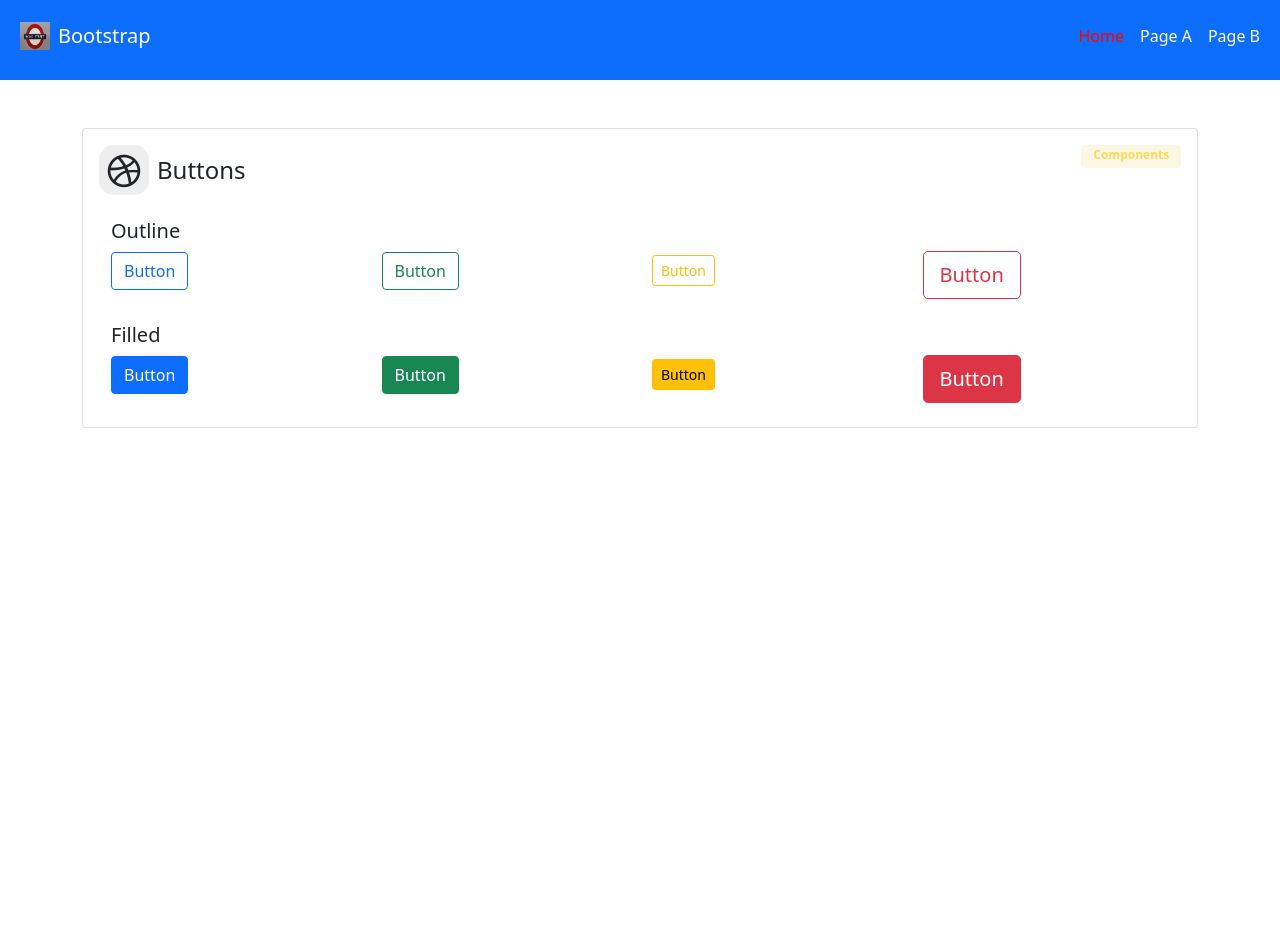
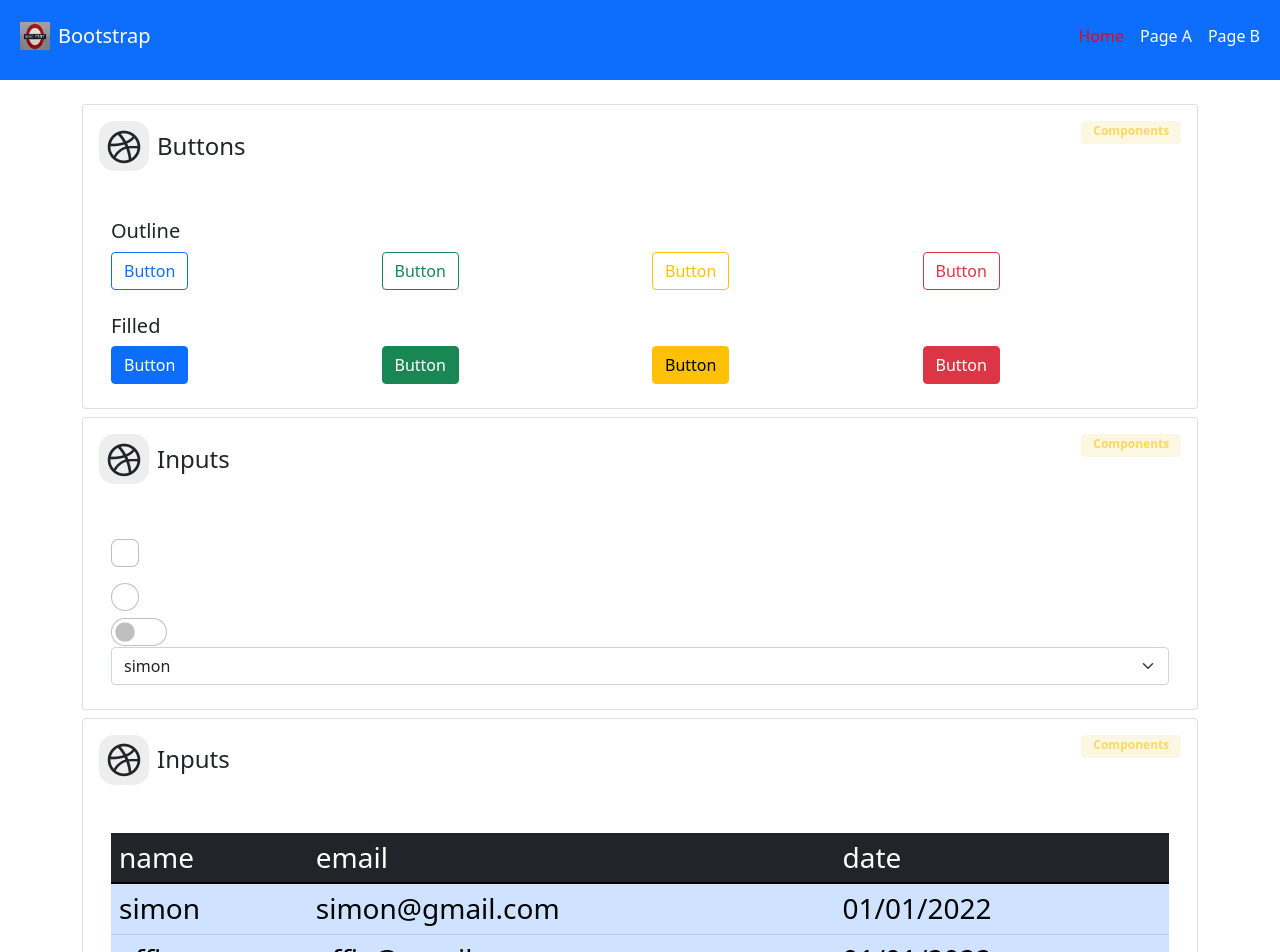
Before and after one commit to symon254/react_components, a React (Create React App) app: page / in a window 1280 px wide. Shown: the top 952 px of the page. Before the commit the page ends 800 px from the top, so only its background shows below. Built offline with nearby package versions, Linux system fonts and the light colour scheme.

Commit message:
feat(Layout.js): layout
creating display for components

```diff
--- a/src/Container/Layout.js
+++ b/src/Container/Layout.js
@@ -1,32 +1,128 @@
-import React, { Suspense } from "react";
-import { Route, Routes, red } from "react-router-dom";
+import React from "react";
 import { Navbar } from "../Components/Navbar/Navbar";
-import screens from "../Routes";
+import Card from "../Components/Card/Card";
+import { Button } from "../Components/Button/Button";
+import {
+    Checkbox,
+    RadioButton,
+    Toggle,
+    Select,
+} from "../Components/Input/Input";
+import { Table } from "../Components/Table/Table";
+const getData = () => {
+    const data = [
+        <>
+            <div className="row align-items-start mt-4">
+                <h5 className="title">Outline</h5>
+                <Button
+                    type="button"
+                    children={"Button"}
+                    buttonType="outline"
+                    button="primary"
+                />
+                <Button
+                    type="button"
+                    children={"Button"}
+                    buttonType="outline"
+                    button="success"
+                />
+                <Button
+                    type="button"
+                    children={"Button"}
+                    buttonType="outline"
+                    button="warning"
+                />
+
+                <Button
+                    type="button"
+                    children={"Button"}
+                    buttonType="outline"
+                    button="danger"
+                />
+            </div>
+
+            <div className="row align-items-start mt-4">
+                <h5 className="title">Filled</h5>
+                <Button
+                    type="button"
+                    children={"Button"}
+                    buttonType="filled"
+                    button="primary"
+                />
+                <Button
+                    type="button"
+                    children={"Button"}
+                    buttonType="filled"
+                    button="success"
+                />
+                <Button
+                    type="button"
+                    children={"Button"}
+                    buttonType="filled"
+                    button="warning"
+                />
+                <Button
+                    type="button"
+                    children={"Button"}
+                    buttonType="filled"
+                    button="danger"
+                />
+            </div>
+        </>,
+    ];
+    return [...data];
+};
 
 const layout = () => {
+    const dataItem = getData();
+
     return (
         <>
             <Navbar />
-      <div className="content-wrapper">
-        <div className="container mt-5 mb-3">
-          <Routes>
-            {screens.map((item, i) => {
-              return item.component ? (
-                <Route
-                  exact
-                  key={i}
-                  path={item.path}
-                  element={
-                    <Suspense fallback="Loading...">
-                      <item.component />
-                    </Suspense>
+            <div className="content-wrapper  ">
+                <div className="container">
+                    <Card
+                        header={"Buttons"}
+                        description={
+                            <div className="container-sm">
+                                <>{dataItem.map((item) => item)}</>
+                            </div>
                         }
                     />
-              ) : (
-                "null"
-              );
-            })}
-          </Routes>
+                    <Card
+                        header={"Inputs"}
+                        description={
+                            <div className="container-sm mt-4">
+                                <>
+                                    <Checkbox />
+                                    <RadioButton />
+                                    <Toggle />
+                                    <Select />
+                                </>
+                            </div>
+                        }
+                    />
+                    <Card
+                        header={"Inputs"}
+                        description={
+                            <div className="container-sm mt-4">
+                                <>
+                                    <Table
+                                        tableType={"filled"}
+                                        table={"primary"}
+                                        tableHeading={"coloured"}
+                                        tableH="dark"
+                                    />
+                                    <Table
+                                        tableType={"filled"}
+                                        table={"danger"}
+                                        tableHeading={"coloured"}
+                                        tableH="dark"
+                                    />
+                                </>
+                            </div>
+                        }
+                    />
                 </div>
             </div>
         </>
```
Lines whose indentation alone changed are shown as unchanged.
